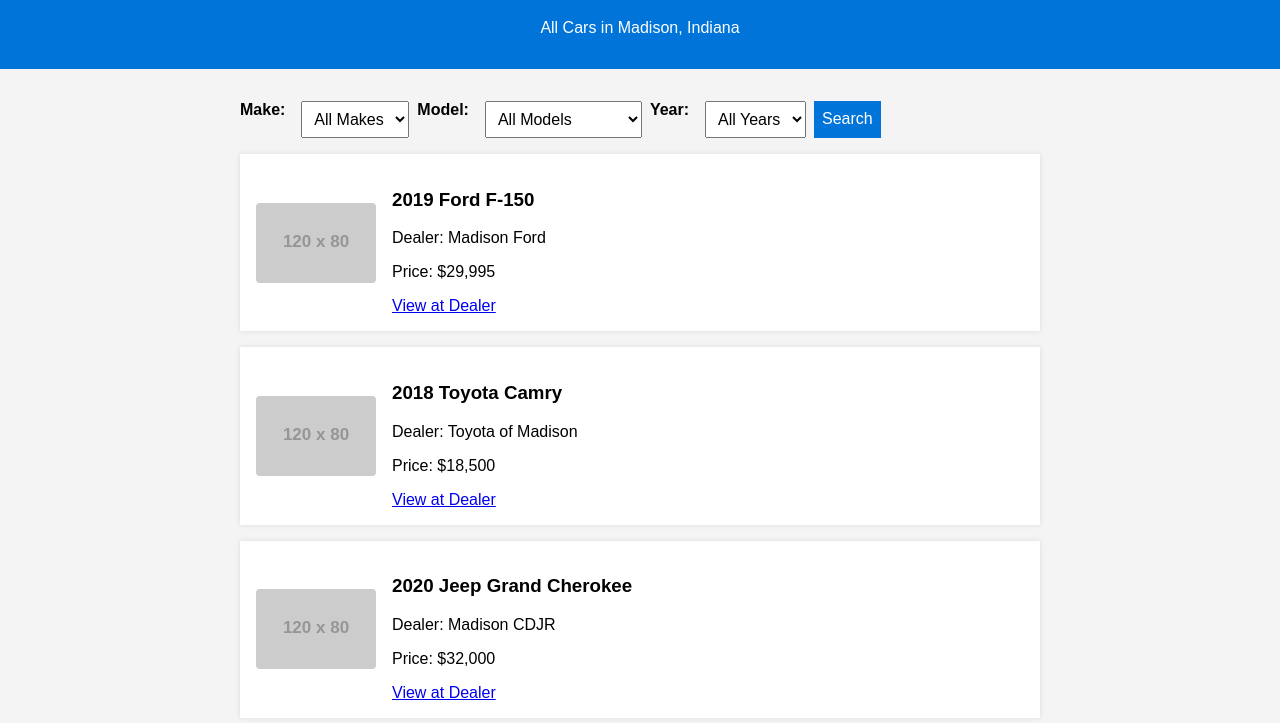
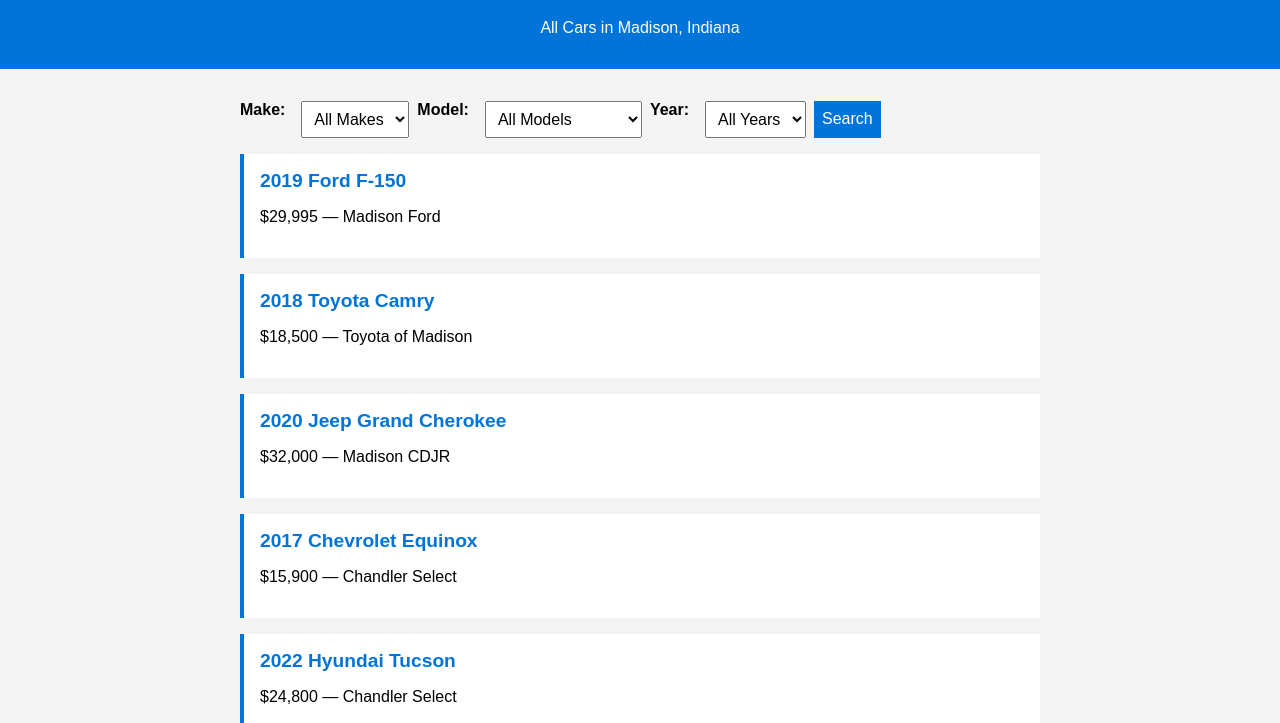
Before and after one commit to clayvaughn/clayscars-demo, a plain HTML site: page index.html in a window 1280 px wide. Shown: the part 77-800 px from the top of the page. Drawn offline with Linux system fonts and the light colour scheme; placeholder pictures from the web are drawn by us.

Commit message:
Update index.html

```diff
--- a/index.html
+++ b/index.html
@@ -1,4 +1,4 @@
-<!-- Clay'sCars.com - Starter Prototype (with embedded JSON for sandbox) -->
+<!-- Clay'sCars.com - Starter Prototype (simple result view) -->
 <!DOCTYPE html>
 <html lang="en">
 <head>
@@ -14,9 +14,10 @@
     select, button { padding: 0.5rem; font-size: 1rem; }
     button { background: #0074D9; color: white; border: none; cursor: pointer; }
     button:hover { background: #005fa3; }
-    .car-card { background: white; padding: 1rem; margin-bottom: 1rem; box-shadow: 0 0 5px rgba(0,0,0,0.1); display: flex; gap: 1rem; align-items: center; }
-    .car-card img { width: 120px; height: auto; border-radius: 4px; object-fit: cover; }
-    .car-details { flex: 1; }
+    .car-result { background: white; padding: 1rem; margin-bottom: 1rem; border-left: 4px solid #0074D9; }
+    .car-result h3 { margin: 0 0 0.5rem 0; font-size: 1.2rem; }
+    .car-result a { text-decoration: none; color: #0074D9; }
+    .car-result a:hover { text-decoration: underline; }
   </style>
 </head>
 <body>
@@ -37,14 +38,12 @@
     <div id="results"></div>
   </div>
   <script>
-    const placeholderImage = "https://via.placeholder.com/120x80?text=No+Image";
-
     const carInventory = [
-      { make: "Ford", model: "F-150", year: "2019", dealer: "Madison Ford", image: placeholderImage, link: "#", price: "$29,995" },
-      { make: "Toyota", model: "Camry", year: "2018", dealer: "Toyota of Madison", image: placeholderImage, link: "#", price: "$18,500" },
-      { make: "Jeep", model: "Grand Cherokee", year: "2020", dealer: "Madison CDJR", image: placeholderImage, link: "#", price: "$32,000" },
-      { make: "Chevrolet", model: "Equinox", year: "2017", dealer: "Chandler Select", image: placeholderImage, link: "#", price: "$15,900" },
-      { make: "Hyundai", model: "Tucson", year: "2022", dealer: "Chandler Select", image: placeholderImage, link: "#", price: "$24,800" }
+      { make: "Ford", model: "F-150", year: "2019", dealer: "Madison Ford", link: "https://www.madisonfordin.com/used-vehicles/", price: "$29,995" },
+      { make: "Toyota", model: "Camry", year: "2018", dealer: "Toyota of Madison", link: "https://www.toyotaofmadison.net/used-cars-madison-indiana.html", price: "$18,500" },
+      { make: "Jeep", model: "Grand Cherokee", year: "2020", dealer: "Madison CDJR", link: "https://www.madisoncdjr.com/used-vehicles/", price: "$32,000" },
+      { make: "Chevrolet", model: "Equinox", year: "2017", dealer: "Chandler Select", link: "https://www.chandlerselect.com/newandusedcars", price: "$15,900" },
+      { make: "Hyundai", model: "Tucson", year: "2022", dealer: "Chandler Select", link: "https://www.chandlerselect.com/newandusedcars", price: "$24,800" }
     ];
 
     window.onload = function() {
@@ -86,18 +85,13 @@
       }
 
       cars.forEach(car => {
-        const card = document.createElement("div");
-        card.className = "car-card";
-        card.innerHTML = `
-          <img src="${car.image}" alt="Car">
-          <div class="car-details">
-            <h3>${car.year} ${car.make} ${car.model}</h3>
-            <p>Dealer: ${car.dealer}</p>
-            <p>Price: ${car.price}</p>
-            <a href="${car.link}" target="_blank">View at Dealer</a>
-          </div>
+        const div = document.createElement("div");
+        div.className = "car-result";
+        div.innerHTML = `
+          <h3><a href="${car.link}" target="_blank">${car.year} ${car.make} ${car.model}</a></h3>
+          <p>${car.price} — ${car.dealer}</p>
         `;
-        resultsDiv.appendChild(card);
+        resultsDiv.appendChild(div);
       });
     }
   </script>
```
